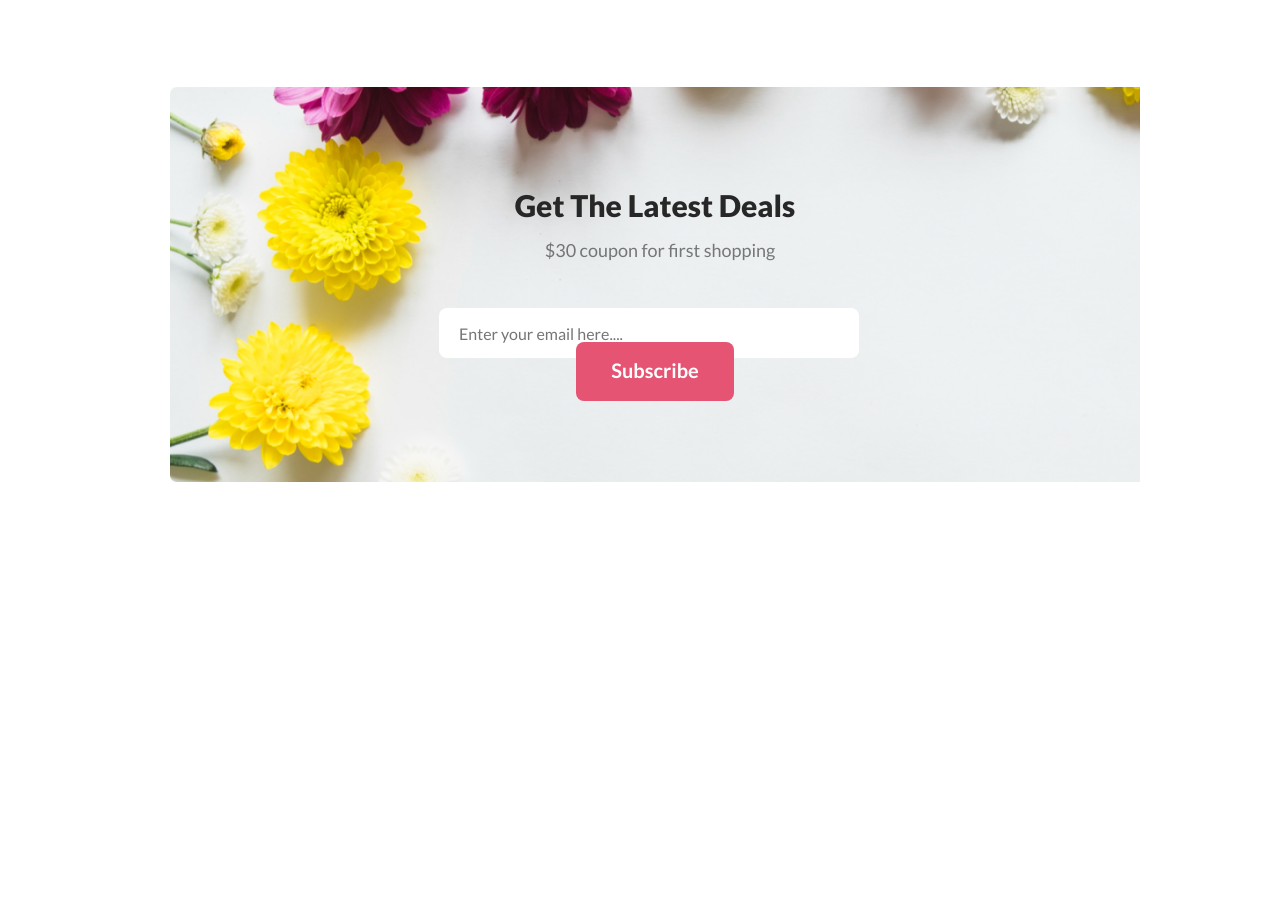
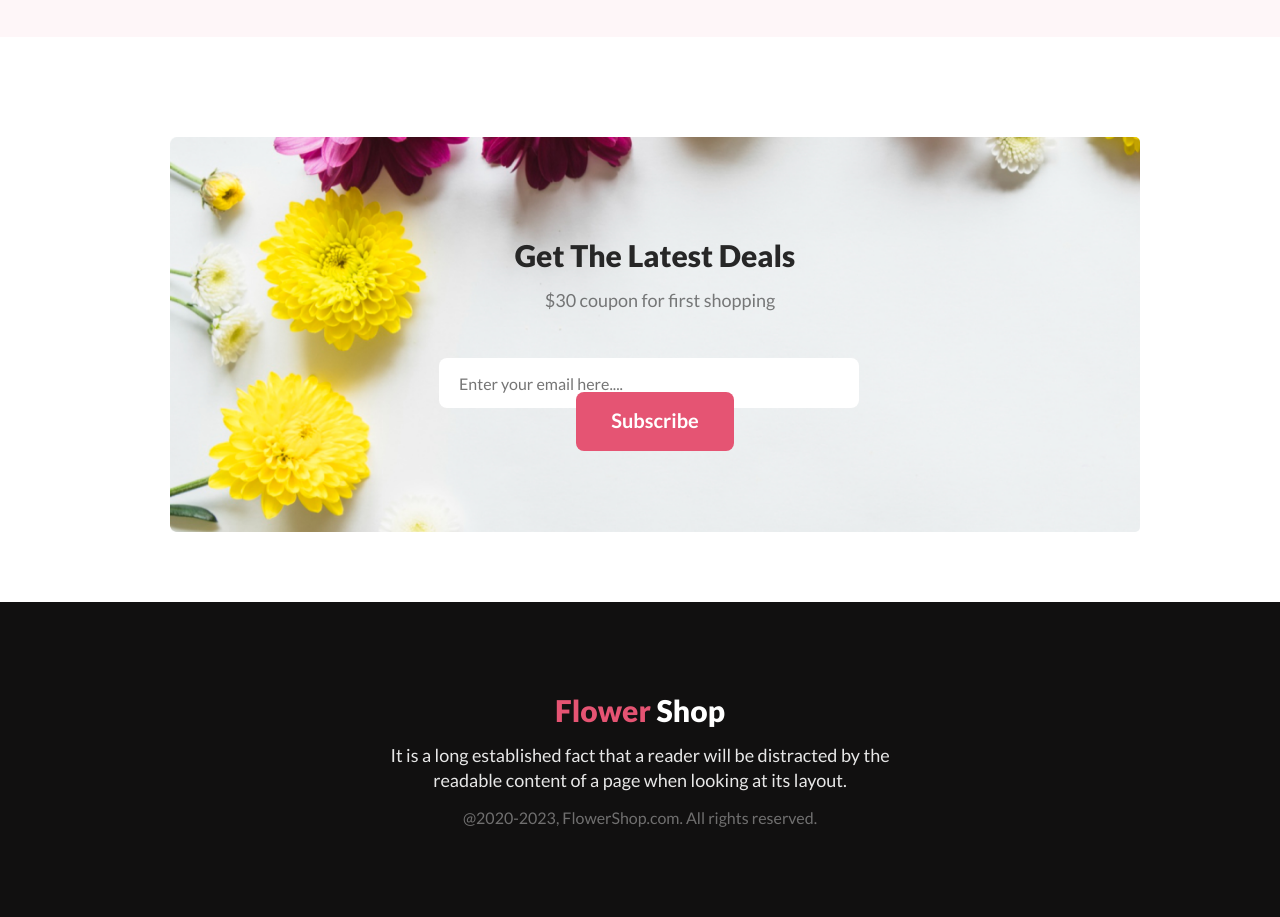
Before and after one commit to Mohammadhridoy/Assignment-1-flower-shop, a plain HTML site: page index.html in a window 1280 px wide. Shown: the part 2952-3869 px from the top of the page. Before the commit the page ends 3474 px from the top, so only its background shows below. Drawn offline with Linux system fonts and the light colour scheme.

Commit message:
style footersection

```diff
--- a/index.html
+++ b/index.html
@@ -178,9 +178,19 @@
 
 
 
+
     </main>
     <footer>
+        <!-- footer section start -->
+        <section class="footer-section">
+            <h2 class="title-section title-color"> <span class="footer-title"> Flower </span> Shop</h2>
+            <p class="common-description footer-color"> It is a long established fact that a reader will be distracted by the readable content of
 
+              a page when looking at its layout.</p>
+              <h5> @2020-2023, FlowerShop.com. All rights reserved. </h5>
+        </section>
+
+        <!-- footer section end -->
     </footer>
 
 </body>
--- a/style.css
+++ b/style.css
@@ -263,7 +263,7 @@
     justify-content: space-around;
     align-items: center;
     gap: 45px;
-
+    margin-top: 50px;
 }
 .hot-deal-info{
     padding: 20px;
@@ -299,6 +299,7 @@
     background-repeat: no-repeat;
     background-size: cover;
     padding: 100px 240px 100px 240px;
+    border-radius: 5px;
 }
 #input-email{
     width: 400px;
@@ -319,3 +320,27 @@
     margin-top: 45px;
 }
 /* latest deal section end */
+
+/* footer section start */
+.footer-section{
+    background-color: #111010;
+    margin-top: 30px;
+    padding: 90px;
+}
+.footer-title{
+    color: #E55473;
+}
+.footer-color{
+    color: rgba(255, 255, 255, 0.90);
+}
+.title-color{
+    color: #fff;
+}
+.footer-section h5{
+    color: rgba(255, 255, 255, 0.40);
+    text-align: center;
+    font-size: 16px;
+    font-weight: 400;
+
+}
+/* footer section end  */
```
